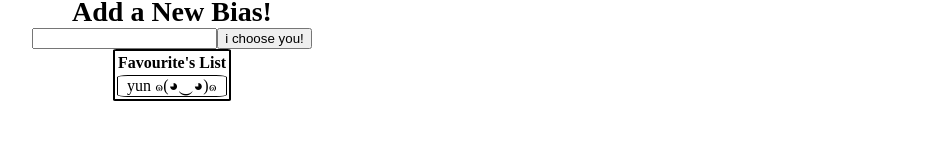
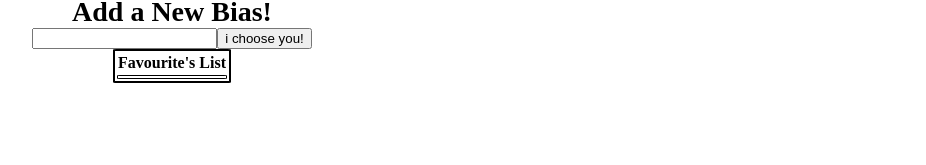
Before and after one commit to crischoo8/Meverse, a React (Vite) app: page / in a window 1280 px wide. Shown: the part 511-676 px from the top of the page, without its empty margins (152-1078 px from the left). Built offline with nearby package versions, Linux system fonts and the light colour scheme.

Commit message:
before i potentially crash my app w airtable

```diff
--- a/src/components/Favourite's List/FavouriteListForm.jsx
+++ b/src/components/Favourite's List/FavouriteListForm.jsx
@@ -3,23 +3,25 @@ import { useState, useEffect } from "react";
 import '../../Component Styles/Card.css'
 
 export default function FavouriteListForm() {
-    const [searchedIdol, setSearchedIdol] = useState('');
+    // const [searchedIdol, setSearchedIdol] = useState([]);
+    const [userInput, setUserInput] = useState('');
     const [favourites, setFavourites] = useState([]);
 
-//   put the preventDefault inside handleAdd (?)
-    //  const handleRefresh = function(event) {
-    //     event.preventDefault();
-    //  }
+
 
      const handleChange = function(event) {
         // const {value} = event.target;
-        setSearchedIdol(event.target.value);
-        console.log(searchedIdol);
+        setUserInput(event.target.value);
+
+        // console.log(searchedIdol);
+
      }
 
      const handleAdd = function(event) {
         event.preventDefault();
-        setFavourites({...favourites, searchedIdol});
+        // const name = "me"
+        // const name = userInput;
+        setFavourites({...favourites, userInput});
         console.log(favourites);
      }
 
@@ -30,7 +32,9 @@ export default function FavouriteListForm() {
 
         <label className='label'>Add a New Bias!</label>
         <br/>
-        <input onChange={handleChange} ></input>
+        <input
+        value={userInput}
+        onChange={handleChange} ></input>
         <button>i choose you!</button>
     </form>
         <table className="table">
@@ -39,7 +43,11 @@ export default function FavouriteListForm() {
                 <th>Favourite's List</th>
             </tr>
             </thead>
-            <FavouriteListItem />
+            {/* <FavouriteListItem /> */}
+            {[favourites].map((item, index) => (<FavouriteListItem
+                key={index}
+                item={item.userInput}
+                />))}
         </table>
     </div>
     </>
--- a/src/components/Favourite's List/FavouriteListItem.jsx
+++ b/src/components/Favourite's List/FavouriteListItem.jsx
@@ -1,12 +1,13 @@
 import '../../Component Styles/Card.css'
 
-export default function FavouriteListItem() {
+export default function FavouriteListItem({item}) {
 
     return(
         <tbody>
         <tr>
             <td className='tableData'>
-                yun ๑(◕‿◕)๑
+                {/* yun ๑(◕‿◕)๑ */}
+            {item}
             </td>
         </tr>
         </tbody>
```
